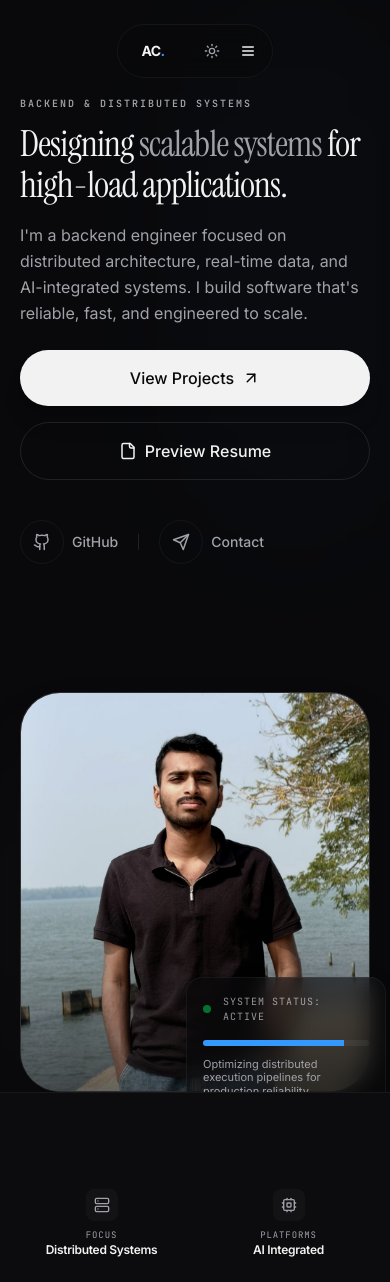
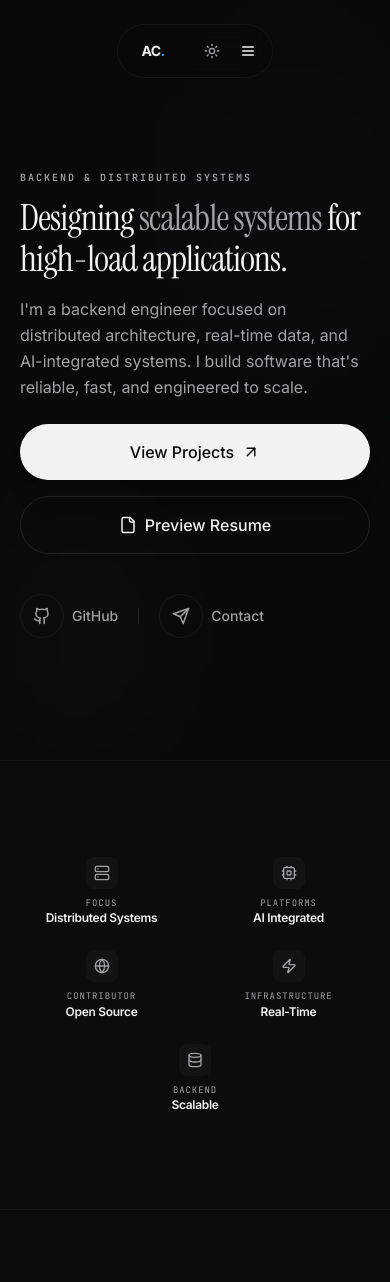
Before and after one commit to AnilMarneni/Anil-Portfolio, a Next.js app: page / in a window 390 px wide. Shown: the top 1282 px of the page. Built offline with nearby package versions, Linux system fonts and the light colour scheme.

Commit message:
Revert Hero portrait mobile visibility

```diff
--- a/src/components/sections/Hero.tsx
+++ b/src/components/sections/Hero.tsx
@@ -110,7 +110,7 @@ export function Hero() {
         {isBountyOpen && <BountyPoster isOpen={isBountyOpen} onClose={() => setIsBountyOpen(false)} />}
 
         {/* Right Content - Visual */}
-        <div className="lg:col-span-5 relative h-[400px] sm:h-[500px] lg:h-[600px] mt-8 lg:mt-0">
+        <div className="lg:col-span-5 relative hidden lg:block h-[600px]">
           <motion.div
             {...ANIMATION_VARIANTS.scaleUp}
             className="relative w-full h-full"
@@ -118,7 +118,7 @@ export function Hero() {
             {/* Editorial Portrait Container */}
             <div
                 onClick={handleProfileTap}
-                className={`absolute inset-0 rounded-[2.5rem] lg:rounded-[3rem] overflow-hidden bg-foreground/5 border border-foreground/10 group shadow-2xl cursor-pointer transition-all duration-500 ${isOverrideActive ? "ring-4 ring-accent/20" : ""}`}
+                className={`absolute inset-0 rounded-[3rem] overflow-hidden bg-foreground/5 border border-foreground/10 group shadow-2xl cursor-pointer transition-all duration-500 ${isOverrideActive ? "ring-4 ring-accent/20" : ""}`}
             >
                 <Image
                     src="/images/profile/anil-hero.webp.jpeg"
@@ -138,7 +138,7 @@ export function Hero() {
               initial={{ opacity: 0, x: 50 }}
               animate={{ opacity: 1, x: 0 }}
               transition={{ delay: 0.5, duration: 0.8 }}
-              className="absolute -bottom-6 -right-4 sm:-bottom-10 sm:-right-10 p-4 sm:p-6 glass rounded-2xl border-foreground/10 shadow-2xl max-w-[200px] sm:max-w-[240px] z-20"
+              className="absolute -bottom-10 -right-10 p-6 glass rounded-2xl border-foreground/10 shadow-2xl max-w-[240px] z-20"
             >
               <div className="flex items-center gap-3 mb-4">
                 <div className={`w-2 h-2 rounded-full animate-pulse ${isOverrideActive ? "bg-accent" : "bg-green-500"}`} />
```
